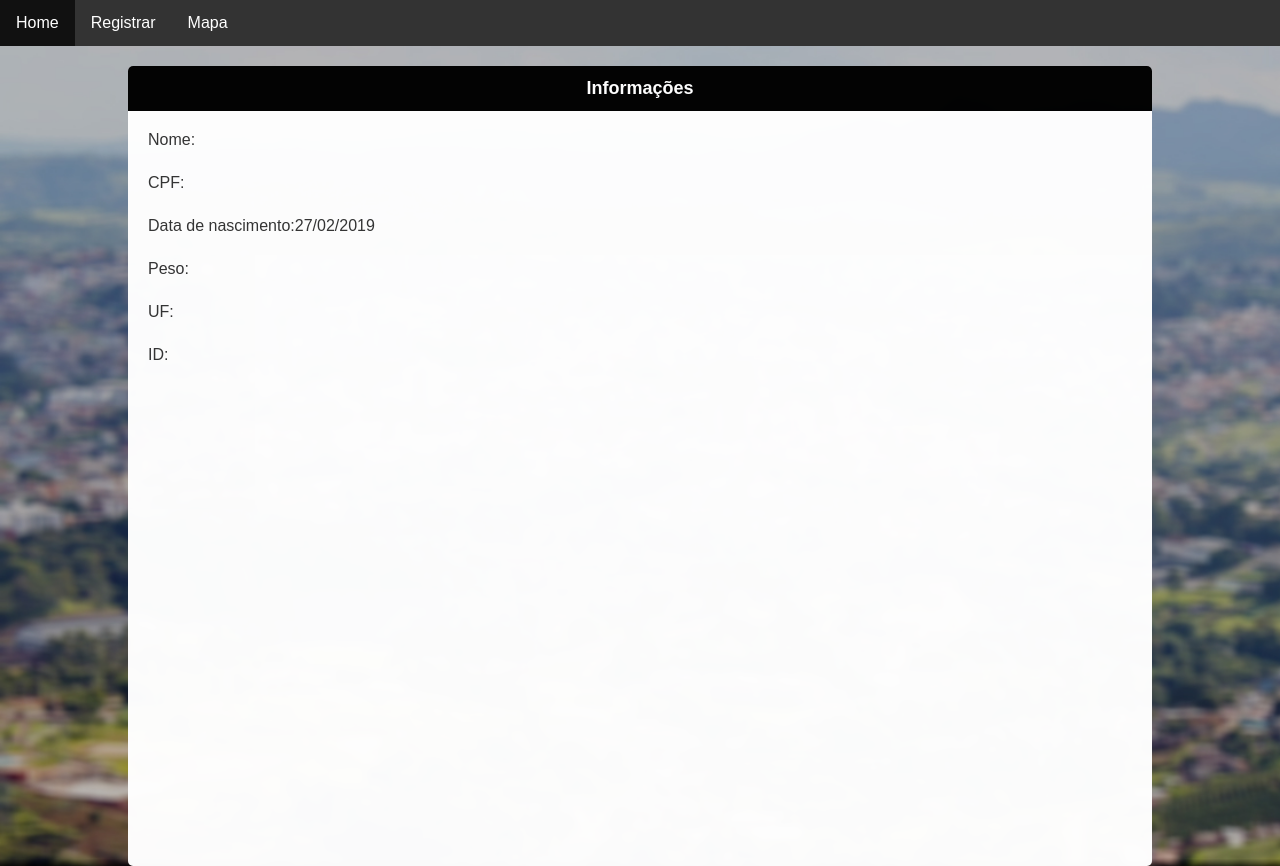
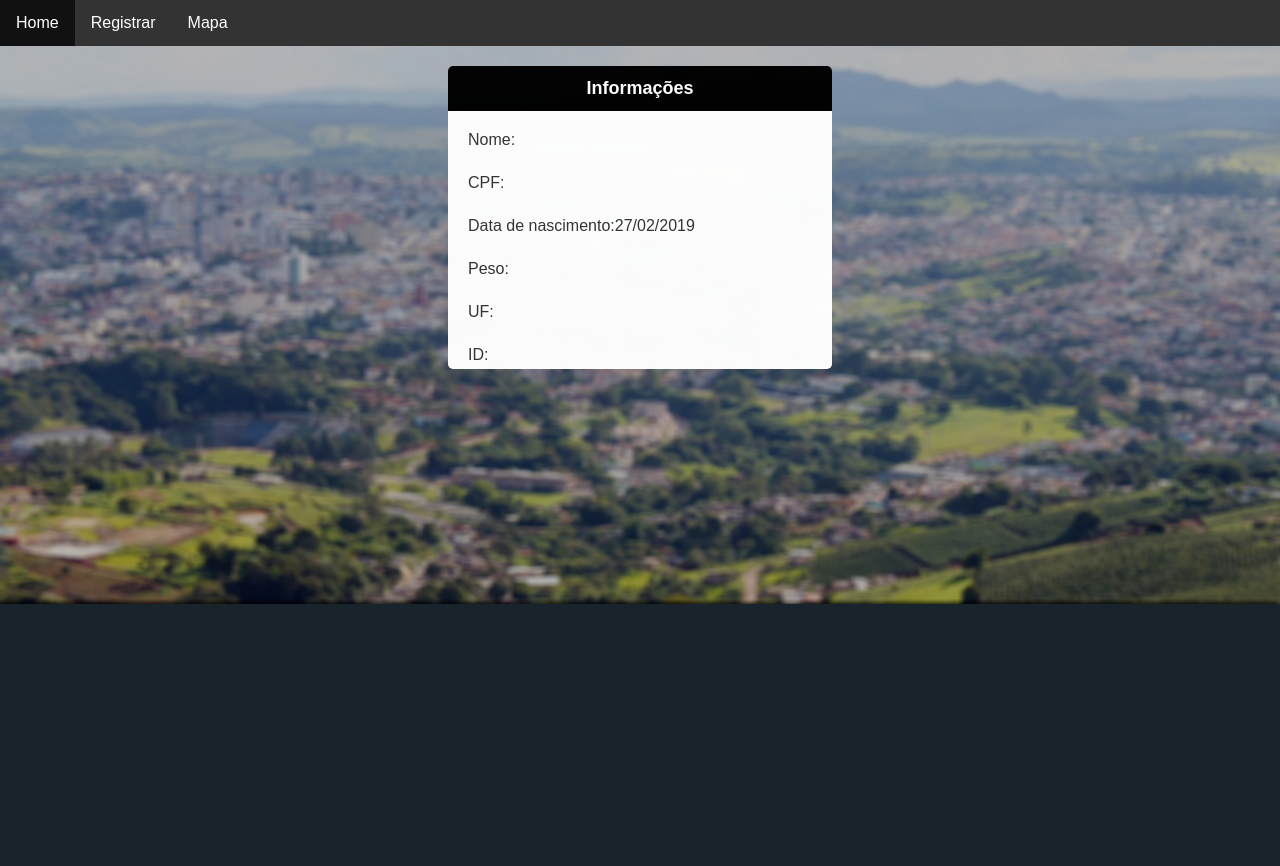
Before and after one commit to leonardofalmeida/SistemaCadastro-frontend, a React (Create React App) app: page /users/1 in a window 1280 px wide. After the commit the page ends 800 px from the top, so only its background shows below. Built offline with nearby package versions, Linux system fonts and the light colour scheme; no server answers.

Commit message:
Card muito grande ajeitado

```diff
--- a/src/pages/register/styles.css
+++ b/src/pages/register/styles.css
@@ -57,7 +57,7 @@ button:hover {
 /* Extra small devices (phones, 600px and down) */
 @media only screen and (max-width: 600px) {
     .user-register {
-        width: 100%;
+        width: 90%;
         margin: 20px auto 0;
         padding: 0 20px;
     }
@@ -66,8 +66,34 @@ button:hover {
 /* Small devices (portrait tablets and large phones, 600px and up) */
 @media only screen and (min-width: 600px) {
     .user-register {
-        width: 80%;
+        width: 70%;
         margin: 20px auto 0;
         padding: 0 20px;
     }
 }
+
+/* Medium devices (landscape tablets, 768px and up) */
+@media only screen and (min-width: 768px) {
+    .user-register {
+        width: 50%;
+        margin: 20px auto 0;
+        padding: 0 20px;
+    }
+}
+
+/* Large devices (laptops/desktops, 992px and up) */
+@media only screen and (min-width: 992px) {
+    .user-register {
+        width: 40%;
+        margin: 20px auto 0;
+        padding: 0 20px;
+    }
+}
+
+@media only screen and (min-width: 1200px) {
+    .user-register {
+        width: 30%;
+        margin: 20px auto 0;
+        padding: 0 20px;
+    }
+}
--- a/src/pages/user/styles.css
+++ b/src/pages/user/styles.css
@@ -47,8 +47,30 @@ p:hover {
 /* Small devices (portrait tablets and large phones, 600px and up) */
 @media only screen and (min-width: 600px) {
     .user-info {
-        width: 80%;
+        width: 70%;
         margin: 20px auto 0;
-        height: 100vh;
     }
 }
+
+/* Medium devices (landscape tablets, 768px and up) */
+@media only screen and (min-width: 768px) {
+    .user-info {
+        width: 50%;
+        margin: 20px auto 0;
+    }
+}
+
+/* Large devices (laptops/desktops, 992px and up) */
+@media only screen and (min-width: 992px) {
+    .user-info {
+        width: 40%;
+        margin: 20px auto 0;
+    }
+}
+
+@media only screen and (min-width: 1200px) {
+    .user-info {
+        width: 30%;
+        margin: 20px auto 0;
+    }
+}
```
